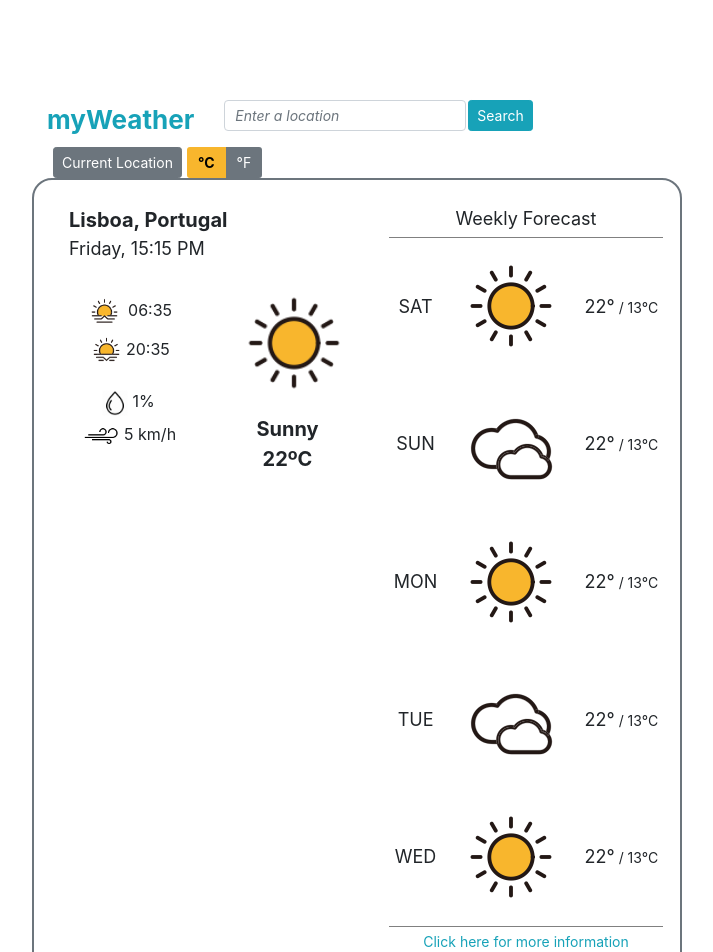
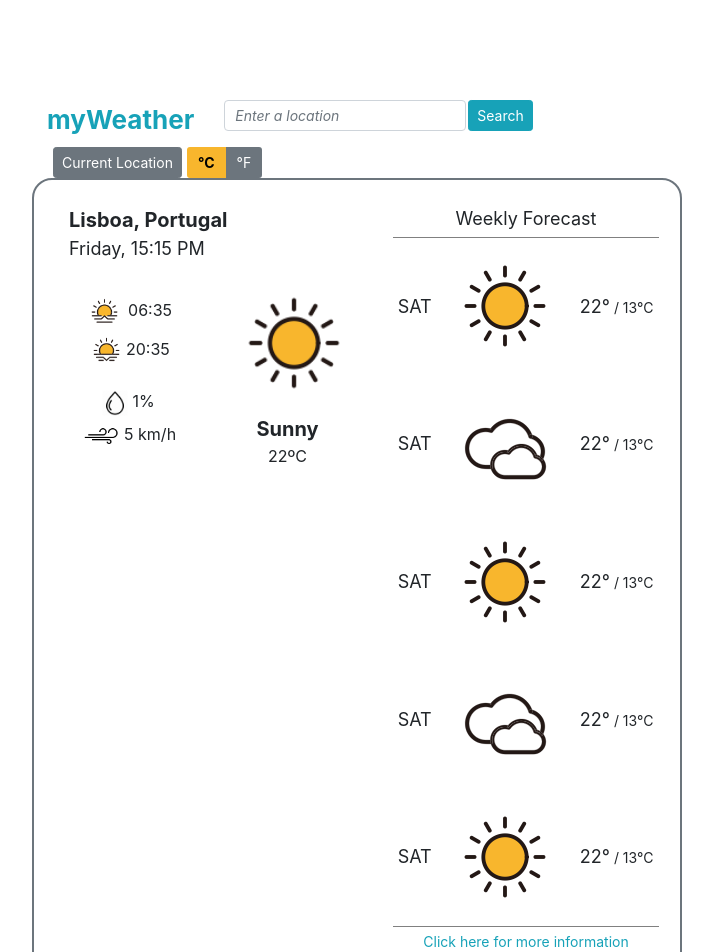
Before and after one commit to MargSousa/weather-app-shecodes, a React (Create React App) app: page / in a window 1280 px wide. Shown: the top 952 px of the page, without its empty margins (283-996 px from the left). Built offline with nearby package versions, Linux system fonts and the light colour scheme.

Commit message:
week-temperature changes with button

```diff
--- a/src/Location.js
+++ b/src/Location.js
@@ -8,6 +8,20 @@ import PrecipitationIcon from "./images/weather_icons/precipitation2.png";
 import WindIcon from "./images/weather_icons/wind.png";
 
 export default class Location extends Component {
+
+  getLocationTemperature = () => {
+    let buttonTemp = document.getElementById("button-one");
+    let localTemp = document.getElementById("location-temperature");
+    let temperature = 15;
+    let temperatureFahrneit = Math.round(temperature * (9/5) + 32);
+
+    if (buttonTemp.classList.contains("active")) {
+      localTemp.innerHTML = `${temperature}°C`;
+    } else {
+      localTemp.innerHTML = `${temperatureFahrneit}°F`;
+    }
+  };
+
   render() {
     return (
       <div className="location-section">
@@ -16,7 +30,7 @@ export default class Location extends Component {
             <div className="row">
               <div className="col-sm">
                 <div className="row">
-                  <div class="location-name">Lisboa, Portugal</div>
+                  <div className="location-name">Lisboa, Portugal</div>
                 </div>
                 <div className="row">
                   <div className="location-time">Friday, 15:15 PM</div>
@@ -33,7 +47,7 @@ export default class Location extends Component {
                   <div className="col-sm">
                     <img className="location-icon" src={SunnyIcon} alt="Current Weather Icon"/>
                     <div className="location-temperature">Sunny</div>
-                    <div className="location-temperature">22ºC</div>
+                    <div id="location-temperature">22ºC</div>
                   </div>
                 </div>
               </div>
--- a/src/TemperatureButton.js
+++ b/src/TemperatureButton.js
@@ -2,22 +2,39 @@ import React, { Component } from "react";
 import "./TemperatureButton.css";
 
 export default class TemperatureButton extends Component {
-  constructor(props) {
-    super(props);
-  }
 
   activeButton = () => {
     let buttonOne = document.getElementById("button-one");
     let buttonTwo = document.getElementById("button-two");
+    let highTemperature = document.querySelectorAll('.max-temp');
+    let lowTemperature = document.querySelectorAll('.min-temp');
+
+    let highTempCel = 17;
+    let lowTempCel = 11;
+    let highTempFahr = Math.round(highTempCel * (9/5) + 32);
+    let lowTempFahr = Math.round(lowTempCel * (9/5) + 32);
 
     if (buttonOne.classList.contains("active")) {
       buttonOne.classList.replace("active","non-active");
       buttonTwo.classList.replace("non-active","active");
-      console.log(`I'm Farhneit`);
+
+      highTemperature.forEach(function(element) {
+        element.innerHTML = `${highTempFahr}°` ;
+      });
+      lowTemperature.forEach(function(element) {
+        element.innerHTML = ` / ${lowTempFahr}°F` ;
+      });
+
     } else {
       buttonOne.classList.replace("non-active","active");
       buttonTwo.classList.replace("active","non-active");
-      console.log(`I'm Celsius`);
+
+      highTemperature.forEach(function(element) {
+        element.innerHTML = `${highTempCel}°` ;
+      });
+      lowTemperature.forEach(function(element) {
+        element.innerHTML = ` / ${lowTempCel}°C` ;
+      });
     }
   };
 
--- a/src/WeeklyForecast.css
+++ b/src/WeeklyForecast.css
@@ -2,6 +2,11 @@
   font-size: 18px;
   margin: 0 auto;
   text-align: center;
+  table-layout: fixed;
+}
+
+.second-column {
+  width: 85px;
 }
 
 .weekly-title {
--- a/src/WeeklyForecast.js
+++ b/src/WeeklyForecast.js
@@ -10,35 +10,35 @@ export default class WeeklyForecast extends Component {
         <table className="week-table table-sm w-auto">
           <tbody>
             <tr>
-              <td colspan="3" className="weekly-title">Weekly Forecast</td>
+              <td colSpan="3" className="weekly-title">Weekly Forecast</td>
             </tr>
             <tr>
-              <td>SAT</td>
+              <td><span className="week-day">SAT</span></td>
               <td><img className="weekly-icon" src={SunnyIcon} alt="Weather Icon"/></td>
-              <td>22°<span className="min-temp"> / 13°C</span></td>
+              <td className="second-column"><span className="max-temp">22°</span><span className="min-temp"> / 13°C</span></td>
             </tr>
             <tr>
-              <td>SUN</td>
+              <td><span className="week-day">SAT</span></td>
               <td><img className="weekly-icon" src={CloudyIcon} alt="Weather Icon"/></td>
-              <td>22°<span className="min-temp"> / 13°C</span></td>
+              <td><span className="max-temp">22°</span><span className="min-temp"> / 13°C</span></td>
             </tr>
             <tr>
-              <td>MON</td>
+              <td><span className="week-day">SAT</span></td>
               <td><img className="weekly-icon" src={SunnyIcon} alt="Weather Icon"/></td>
-              <td>22°<span className="min-temp"> / 13°C</span></td>
+              <td><span className="max-temp">22°</span><span className="min-temp"> / 13°C</span></td>
             </tr>
             <tr>
-              <td>TUE</td>
+              <td><span className="week-day">SAT</span></td>
               <td><img className="weekly-icon" src={CloudyIcon} alt="Weather Icon"/></td>
-              <td>22°<span className="min-temp"> / 13°C</span></td>
+              <td><span className="max-temp">22°</span><span className="min-temp"> / 13°C</span></td>
             </tr>
             <tr>
-              <td>WED</td>
+              <td><span className="week-day">SAT</span></td>
               <td><img className="weekly-icon" src={SunnyIcon} alt="Weather Icon"/></td>
-              <td>22°<span className="min-temp"> / 13°C</span></td>
+              <td><span className="max-temp">22°</span><span className="min-temp"> / 13°C</span></td>
             </tr>
             <tr className="week-footer">
-              <td colspan="3"><a href="https://www.weatherbug.com/weather-forecast/now/lisboa-lisboa-po?center=51.89,-8.49,7" target="_blank" className="link-info">Click here for more information</a></td>
+              <td colSpan="3"><a href="https://www.weatherbug.com/weather-forecast/now/lisboa-lisboa-po?center=51.89,-8.49,7" target="_blank" rel="noopener noreferrer" className="link-info">Click here for more information</a></td>
             </tr>
           </tbody>
         </table>
```
